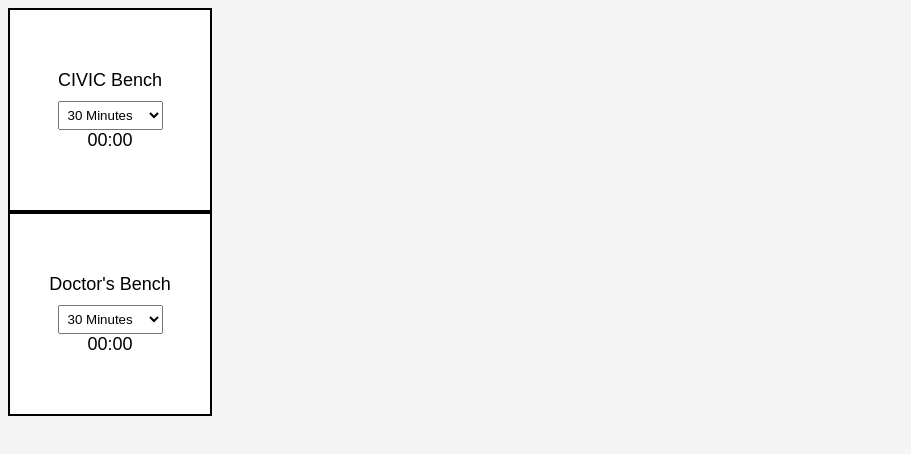
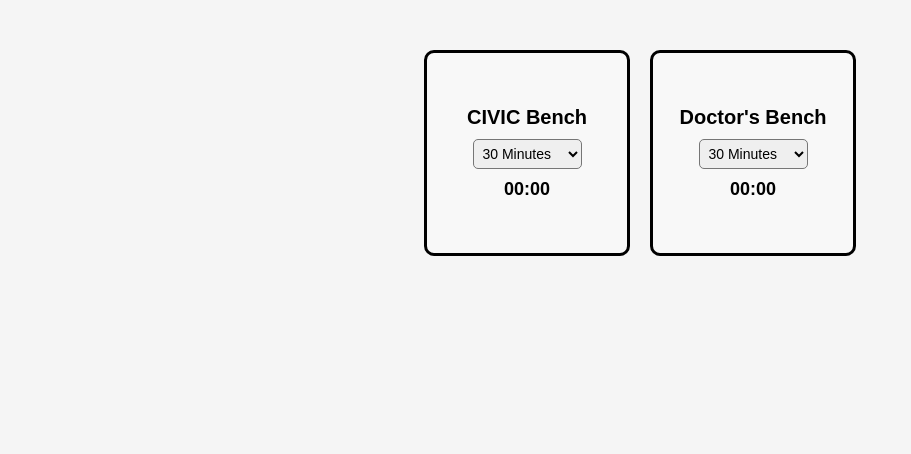
Before and after one commit to ksugeeth/PC-Status, a website with bundled scripts: page index.html in a window 1280 px wide. Shown: the whole page, without its empty margins (0-911 px from the left). Built offline with nearby package versions, Linux system fonts and the light colour scheme; no server answers.

Commit message:
Update styles.css

```diff
--- a/styles.css
+++ b/styles.css
@@ -1,41 +1,54 @@
 body {
     font-family: Arial, sans-serif;
+    background-color: #f5f5f5;
     text-align: center;
-    background-color: #f4f4f4;
+    margin: 50px;
 }
 
-.bench-container {
+.container {
     display: flex;
     justify-content: center;
     gap: 20px;
-    margin-top: 20px;
+    margin-top: 50px;
 }
 
 .bench {
     width: 200px;
     height: 200px;
+    border: 3px solid #000;
     display: flex;
     flex-direction: column;
     justify-content: center;
     align-items: center;
-    border: 2px solid black;
-    background-color: white;
-    font-size: 18px;
+    font-size: 20px;
+    font-weight: bold;
     cursor: pointer;
     transition: 0.3s;
+    text-align: center;
+    background-color: #f8f8f8;
+    position: relative;
+    border-radius: 10px;
 }
 
 .bench.selected {
-    border-color: green;
-    animation: blink 1s infinite alternate;
+    background-color: green;
+    color: white;
+    border-color: lime;
 }
 
-@keyframes blink {
-    0% { background-color: white; }
-    100% { background-color: lightgreen; }
+.bench:hover {
+    background-color: lightgray;
 }
 
 select {
     margin-top: 10px;
     padding: 5px;
+    font-size: 14px;
+    border-radius: 5px;
 }
+
+span {
+    font-size: 18px;
+    font-weight: bold;
+    margin-top: 10px;
+}
```
